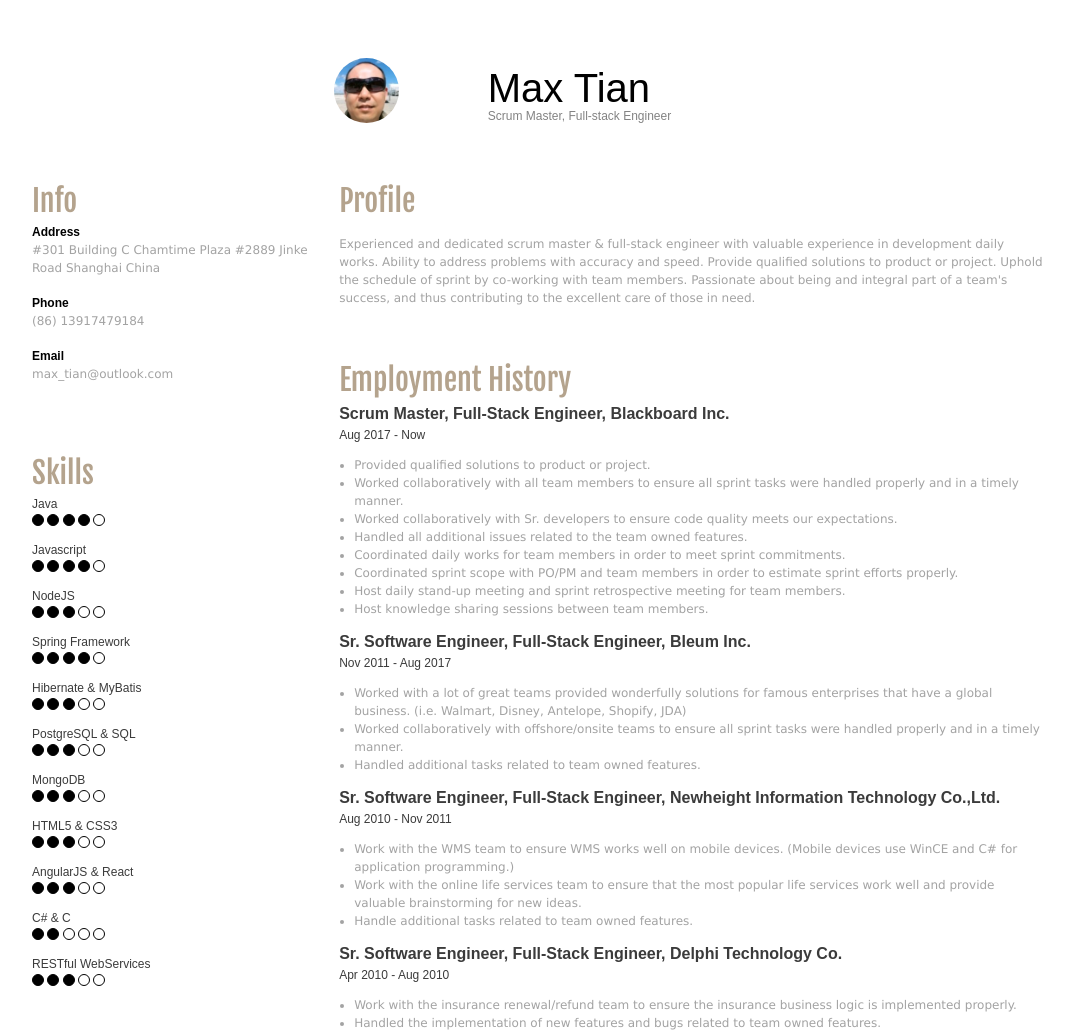
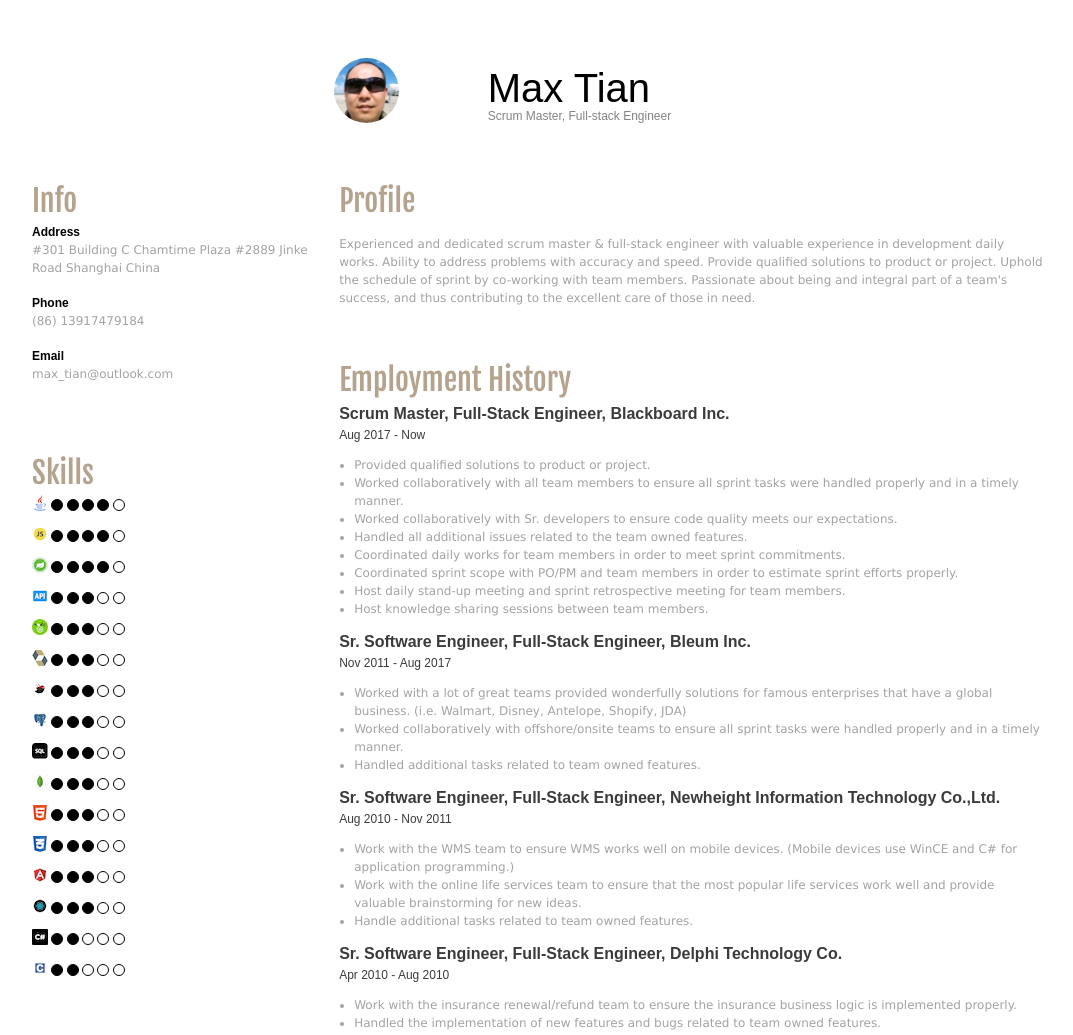
Before and after one commit to supperpandababy/supperpandababy.github.io, a plain HTML site: page index.html in a window 1280 px wide. Shown: the top 1035 px of the page, without its empty margins (101-1174 px from the left). Drawn offline with Linux system fonts and the light colour scheme.

Commit message:
Added icons for skills.

```diff
--- a/css/index.css
+++ b/css/index.css
@@ -245,6 +245,14 @@ ul {
   display: inline-block;
 }
 
+.skill-icon {
+  display: inline;
+}
+
+.skill-point {
+  display: inline;
+}
+
 .dot {
   height: 10px;
   width: 10px;
--- a/index.html
+++ b/index.html
@@ -38,8 +38,9 @@
           <section id="skills" class="parts">
             <header>skills</header>
             <div class="skill-item">
-              <div class="skill-title">java</div>
-              <div>
+              <!-- <div class="skill-title">java</div> -->
+              <img src="./images/java_icon_16.png" alt="Java">
+              <div class="skill-point">
                 <span class="dot"></span>
                 <span class="dot"></span>
                 <span class="dot"></span>
@@ -48,8 +49,9 @@
               </div>
             </div>
             <div class="skill-item">
-              <div class="skill-title">javascript</div>
-              <div>
+              <!-- <div class="skill-title">javascript</div> -->
+              <img src="./images/javascript_icon_16.png" alt="JavaScript">
+              <div class="skill-point">
                 <span class="dot"></span>
                 <span class="dot"></span>
                 <span class="dot"></span>
@@ -58,8 +60,20 @@
               </div>
             </div>
             <div class="skill-item">
-              <div class="skill-title">nodeJS</div>
-              <div>
+              <!-- <div class="skill-title">spring framework</div> -->
+              <img src="./images/spring_icon_16.png" alt="Spring Framework">
+              <div class="skill-point">
+                <span class="dot"></span>
+                <span class="dot"></span>
+                <span class="dot"></span>
+                <span class="dot"></span>
+                <span class="empty-dot"></span>
+              </div>
+            </div>
+            <div class="skill-item">
+              <!-- <div class="skill-title">RESTful WebServices</div> -->
+              <img src="./images/rest_api_icon_16.png" alt="RESTful API">
+              <div class="skill-point">
                 <span class="dot"></span>
                 <span class="dot"></span>
                 <span class="dot"></span>
@@ -68,18 +82,9 @@
               </div>
             </div>
             <div class="skill-item">
-              <div class="skill-title">spring framework</div>
-              <div>
-                <span class="dot"></span>
-                <span class="dot"></span>
-                <span class="dot"></span>
-                <span class="dot"></span>
-                <span class="empty-dot"></span>
-              </div>
-            </div>
-            <div class="skill-item">
-              <div class="skill-title">hibernate & myBatis</div>
-              <div>
+              <!-- <div class="skill-title">nodeJS</div> -->
+              <img src="./images/nodejs_icon_16.jpeg" alt="NodeJS">
+              <div class="skill-point">
                 <span class="dot"></span>
                 <span class="dot"></span>
                 <span class="dot"></span>
@@ -88,8 +93,9 @@
               </div>
             </div>
             <div class="skill-item">
-              <div class="skill-title">postgreSQL & SQL</div>
-              <div>
+              <!-- <div class="skill-title">hibernate</div> -->
+              <img src="./images/hibernate_icon_16.png" alt="Hibernate Framework">
+              <div class="skill-point">
                 <span class="dot"></span>
                 <span class="dot"></span>
                 <span class="dot"></span>
@@ -98,8 +104,9 @@
               </div>
             </div>
             <div class="skill-item">
-              <div class="skill-title">mongoDB</div>
-              <div>
+              <!-- <div class="skill-title">myBatis</div> -->
+              <img src="./images/mybatis_icon_16.jpeg" alt="MyBatis Framework">
+              <div class="skill-point">
                 <span class="dot"></span>
                 <span class="dot"></span>
                 <span class="dot"></span>
@@ -108,8 +115,9 @@
               </div>
             </div>
             <div class="skill-item">
-              <div class="skill-title">HTML5 & CSS3</div>
-              <div>
+              <!-- <div class="skill-title">postgreSQL</div> -->
+              <img src="./images/postgresql_icon_16.png" alt="PostgreSQL">
+              <div class="skill-point">
                 <span class="dot"></span>
                 <span class="dot"></span>
                 <span class="dot"></span>
@@ -118,8 +126,9 @@
               </div>
             </div>
             <div class="skill-item">
-              <div class="skill-title">AngularJS & React</div>
-              <div>
+              <!-- <div class="skill-title">SQL</div> -->
+              <img src="./images/sql_icon_16.png" alt="SQL">
+              <div class="skill-point">
                 <span class="dot"></span>
                 <span class="dot"></span>
                 <span class="dot"></span>
@@ -128,8 +137,64 @@
               </div>
             </div>
             <div class="skill-item">
-              <div class="skill-title">C# & C</div>
-              <div>
+              <!-- <div class="skill-title">mongoDB</div> -->
+              <img src="./images/mongodb_icon_16.jpeg" alt="MongoDB">
+              <div class="skill-point">
+                <span class="dot"></span>
+                <span class="dot"></span>
+                <span class="dot"></span>
+                <span class="empty-dot"></span>
+                <span class="empty-dot"></span>
+              </div>
+            </div>
+            <div class="skill-item">
+              <!-- <div class="skill-title">HTML5</div> -->
+              <img src="./images/html5_icon_16.png" alt="HTML5">
+              <div class="skill-point">
+                <span class="dot"></span>
+                <span class="dot"></span>
+                <span class="dot"></span>
+                <span class="empty-dot"></span>
+                <span class="empty-dot"></span>
+              </div>
+            </div>
+            <div class="skill-item">
+              <!-- <div class="skill-title">CSS3</div> -->
+              <img src="./images/css3_icon_16.png" alt="HTML5">
+              <div class="skill-point">
+                <span class="dot"></span>
+                <span class="dot"></span>
+                <span class="dot"></span>
+                <span class="empty-dot"></span>
+                <span class="empty-dot"></span>
+              </div>
+            </div>
+            <div class="skill-item">
+              <!-- <div class="skill-title">AngularJS & React</div> -->
+              <img src="./images/angular_icon_16.png" alt="AngularJS">
+              <div class="skill-point">
+                <span class="dot"></span>
+                <span class="dot"></span>
+                <span class="dot"></span>
+                <span class="empty-dot"></span>
+                <span class="empty-dot"></span>
+              </div>
+            </div>
+            <div class="skill-item">
+              <!-- <div class="skill-title">AngularJS & React</div> -->
+              <img src="./images/react_icon_16.png" alt="React">
+              <div class="skill-point">
+                <span class="dot"></span>
+                <span class="dot"></span>
+                <span class="dot"></span>
+                <span class="empty-dot"></span>
+                <span class="empty-dot"></span>
+              </div>
+            </div>
+            <div class="skill-item">
+              <!-- <div class="skill-title">C#</div> -->
+              <img src="./images/c_sharp_icon_16.png" alt="C#">
+              <div class="skill-point">
                 <span class="dot"></span>
                 <span class="dot"></span>
                 <span class="empty-dot"></span>
@@ -138,11 +203,12 @@
               </div>
             </div>
             <div class="skill-item">
-              <div class="skill-title">RESTful WebServices</div>
-              <div>
+              <!-- <div class="skill-title">C</div> -->
+              <img src="./images/c_prog_icon_16.png" alt="C">
+              <div class="skill-point">
                 <span class="dot"></span>
                 <span class="dot"></span>
-                <span class="dot"></span>
+                <span class="empty-dot"></span>
                 <span class="empty-dot"></span>
                 <span class="empty-dot"></span>
               </div>
```
Also changed, not shown: images/angular_icon_16.png (added), images/c_prog_icon_16.png (added), images/c_sharp_icon_16.png (added), images/css3_icon_16.png (added), images/hibernate_icon_16.png (added), images/html5_icon_16.png (added), images/java_icon_16.png (added), images/java_icon_32.jpeg (added), images/javascript_icon_16.png (added), images/mongodb_icon_16.jpeg (added), images/mybatis_icon_16.jpeg (added), images/nodejs_icon_16.jpeg (added), images/postgresql_icon_16.png (added), images/react_icon_16.png (added), 3 more files.
